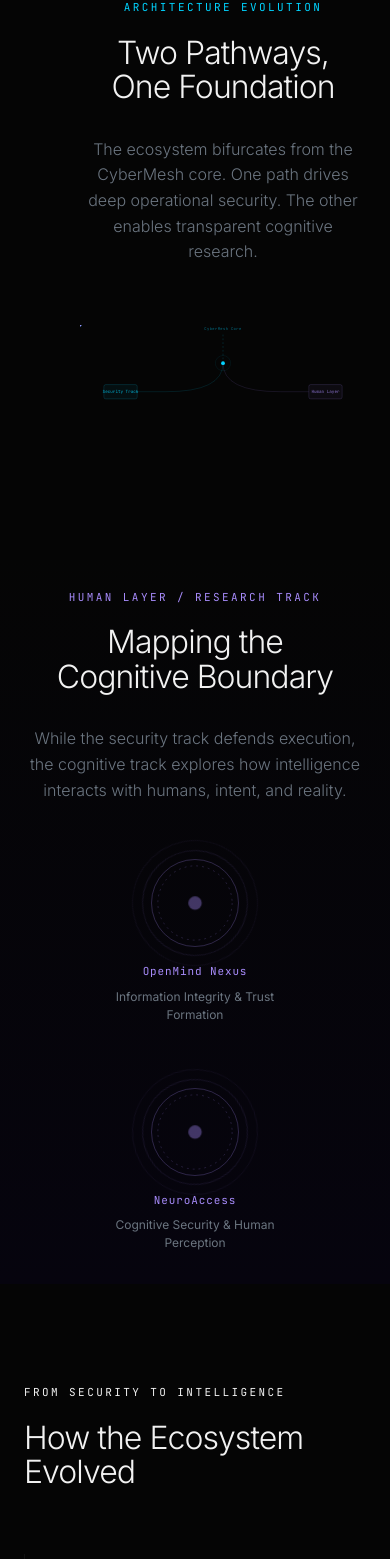
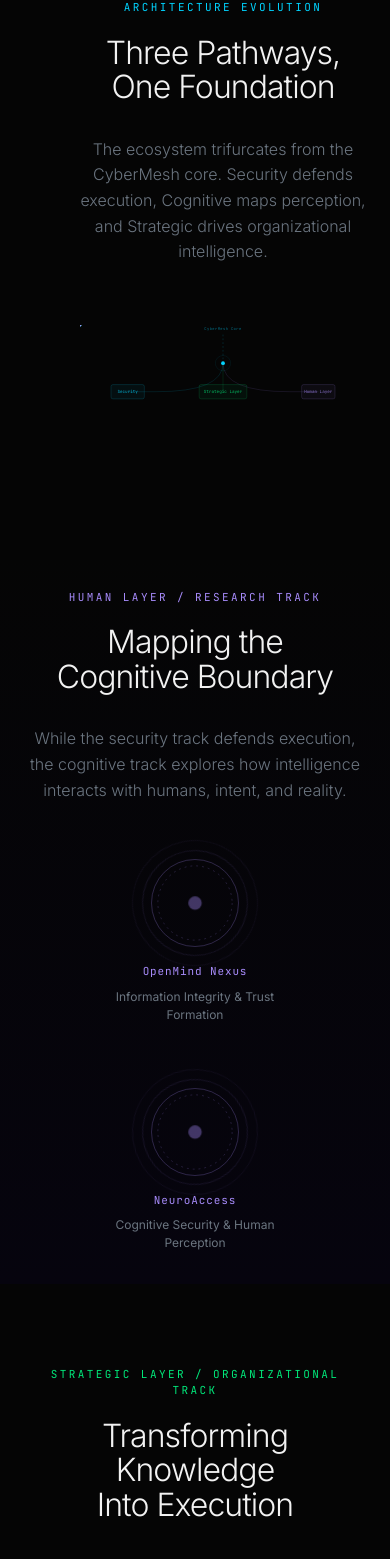
Before and after one commit to saishamehraa/PortFolio, a React (Vite) app: page / in a window 390 px wide. Shown: the part 5173-6732 px from the top of the page. Built offline with nearby package versions, Linux system fonts and the light colour scheme.

Commit message:
update: new repo

```diff
--- a/src/App.tsx
+++ b/src/App.tsx
@@ -7,6 +7,7 @@ import { OrchestrationFlow } from './components/OrchestrationFlow';
 import { SecurityIntelligence } from './components/SecurityIntelligence';
 import { BranchSplit } from './components/BranchSplit';
 import { CognitiveIntelligence } from './components/CognitiveIntelligence';
+import { StrategicIntelligence } from './components/StrategicIntelligence';
 import { OriginEcosystem } from './components/OriginEcosystem';
 import { FutureVision } from './components/FutureVision';
 import './styles/globals.css';
@@ -23,6 +24,7 @@ export default function App() {
       <SecurityIntelligence />
       <BranchSplit />
       <CognitiveIntelligence />
+      <StrategicIntelligence />
       <OriginEcosystem />
       <FutureVision />
     </>
--- a/src/components/BranchSplit.tsx
+++ b/src/components/BranchSplit.tsx
@@ -4,9 +4,9 @@ export function BranchSplit() {
   return (
     <section id="branch" className="centered eco-section" data-active="all">
       <span className="eyebrow c sr">Architecture Evolution</span>
-      <h2 className="sr sr-delay-1">Two Pathways,<br />One Foundation</h2>
+      <h2 className="sr sr-delay-1">Three Pathways,<br />One Foundation</h2>
       <p className="body-text centered sr sr-delay-2" style={{ maxWidth: '640px' }}>
-        The ecosystem bifurcates from the CyberMesh core. One path drives deep operational security. The other enables transparent cognitive research.
+        The ecosystem trifurcates from the CyberMesh core. Security defends execution, Cognitive maps perception, and Strategic drives organizational intelligence.
       </p>
 
       <div className="branch-visual sr sr-delay-3">
@@ -14,21 +14,32 @@ export function BranchSplit() {
           <svg viewBox="0 0 600 240" fill="none" style={{ width: '100%', height: 'auto' }}>
             <line x1="300" y1="20" x2="300" y2="80" stroke="rgba(0,212,255,.3)" strokeWidth="1" strokeDasharray="4 4" />
             <circle cx="300" cy="80" r="4" fill="var(--cyan)" />
-            <path d="M 300 80 Q 300 140 180 140 L 120 140" stroke="rgba(0,212,255,.25)" strokeWidth="1" fill="none" />
-            <path d="M 300 80 Q 300 140 420 140 L 480 140" stroke="rgba(167,139,250,.25)" strokeWidth="1" fill="none" />
 
+            {/* Paths */}
+            <path d="M 300 80 Q 300 140 160 140 L 100 140" stroke="rgba(0,212,255,.25)" strokeWidth="1" fill="none" />
+            <path d="M 300 80 L 300 140" stroke="rgba(0,232,122,.25)" strokeWidth="1" fill="none" />
+            <path d="M 300 80 Q 300 140 440 140 L 500 140" stroke="rgba(167,139,250,.25)" strokeWidth="1" fill="none" />
+
+            {/* Animated Particles */}
             <circle r="3" fill="#00D4FF">
-              <animateMotion dur="2.5s" repeatCount="indefinite" path="M 300 20 L 300 80 Q 300 140 180 140 L 120 140" />
+              <animateMotion dur="2.5s" repeatCount="indefinite" path="M 300 20 L 300 80 Q 300 140 160 140 L 100 140" />
+            </circle>
+            <circle r="3" fill="#00E87A">
+              <animateMotion dur="2.5s" repeatCount="indefinite" begin="0.2s" path="M 300 20 L 300 80 L 300 140" />
             </circle>
             <circle r="3" fill="#A78BFA">
-              <animateMotion dur="2.5s" repeatCount="indefinite" begin="0.4s" path="M 300 20 L 300 80 Q 300 140 420 140 L 480 140" />
+              <animateMotion dur="2.5s" repeatCount="indefinite" begin="0.4s" path="M 300 20 L 300 80 Q 300 140 440 140 L 500 140" />
             </circle>
 
-            <rect x="50" y="125" width="70" height="30" rx="4" fill="rgba(0,212,255,.05)" stroke="rgba(0,212,255,.3)" strokeWidth="1" />
-            <text x="85" y="143" textAnchor="middle" fill="rgba(0,212,255,.8)" fontFamily="'JetBrains Mono',monospace" fontSize="9">Security Track</text>
+            {/* Boxes and Text */}
+            <rect x="65" y="125" width="70" height="30" rx="4" fill="rgba(0,212,255,.05)" stroke="rgba(0,212,255,.3)" strokeWidth="1" />
+            <text x="100" y="143" textAnchor="middle" fill="rgba(0,212,255,.8)" fontFamily="'JetBrains Mono',monospace" fontSize="9">Security</text>
 
-            <rect x="480" y="125" width="70" height="30" rx="4" fill="rgba(167,139,250,.05)" stroke="rgba(167,139,250,.3)" strokeWidth="1" />
-            <text x="515" y="143" textAnchor="middle" fill="rgba(167,139,250,.8)" fontFamily="'JetBrains Mono',monospace" fontSize="9">Human Layer</text>
+            <rect x="250" y="125" width="100" height="30" rx="4" fill="rgba(0,232,122,.05)" stroke="rgba(0,232,122,.3)" strokeWidth="1" />
+            <text x="300" y="143" textAnchor="middle" fill="rgba(0,232,122,.8)" fontFamily="'JetBrains Mono',monospace" fontSize="9">Strategic Layer</text>
+
+            <rect x="465" y="125" width="70" height="30" rx="4" fill="rgba(167,139,250,.05)" stroke="rgba(167,139,250,.3)" strokeWidth="1" />
+            <text x="500" y="143" textAnchor="middle" fill="rgba(167,139,250,.8)" fontFamily="'JetBrains Mono',monospace" fontSize="9">Human Layer</text>
 
             <text x="300" y="10" textAnchor="middle" fill="rgba(0,212,255,.5)" fontFamily="'JetBrains Mono',monospace" fontSize="8" letterSpacing=".1em">CyberMesh Core</text>
             <circle cx="300" cy="80" r="16" stroke="rgba(0,212,255,.15)" strokeWidth="1" fill="none" />
--- a/src/components/EcosystemMinimap.tsx
+++ b/src/components/EcosystemMinimap.tsx
@@ -57,6 +57,7 @@ export function EcosystemMinimap() {
               if (isActive) {
                 if (n.classList.contains('c-name')) n.classList.add('active-c');
                 if (n.classList.contains('v-name')) n.classList.add('active-v');
+                if (n.classList.contains('e-name')) n.classList.add('active-e');
               } else {
                 n.classList.add('dim');
               }
@@ -143,6 +144,16 @@ export function EcosystemMinimap() {
             <a href="https://github.com/saishamehraa/NeuroAccess" target="_blank" rel="noopener noreferrer" style={{ textDecoration: 'none', color: 'inherit' }}>NeuroAccess</a>
           </div>
         </div>
+
+        <div className="eco-divider"></div>
+        <div className="eco-track-label str">STRATEGIC TRACK</div>
+
+        <div className="eco-node" onClick={(e) => { if ((e.target as HTMLElement).tagName !== 'A') document.getElementById('strategic')?.scrollIntoView({ behavior: 'smooth' }); }}>
+          <div id="nav-stratdean" className="eco-dot emerald"></div>
+          <div className="eco-name e-name">
+            <a href="https://github.com/saishamehraa/StratDean" target="_blank" rel="noopener noreferrer" style={{ textDecoration: 'none', color: 'inherit' }}>StratDean</a>
+          </div>
+        </div>
       </div>
     </>
   );
--- a/src/components/OriginEcosystem.tsx
+++ b/src/components/OriginEcosystem.tsx
@@ -35,11 +35,18 @@ export function OriginEcosystem() {
             <div className="origin-sub">To solve the trust gap, we developed orchestrated ecosystems where autonomous agents could cross-validate and secure each other.</div>
           </div>
         </div>
-        <div className="origin-step" style={{ borderLeftColor: 'transparent' }}>
+        <div className="origin-step">
           <div className="origin-year">PHASE 5</div>
           <div className="origin-text">
             <div className="origin-title">Cognitive Intelligence</div>
-            <div className="origin-sub">The final frontier extends beyond security—exploring how intelligence safely interacts with human perception and intent.</div>
+            <div className="origin-sub">The frontier extends beyond security—exploring how intelligence safely interacts with human perception and intent.</div>
+          </div>
+        </div>
+        <div className="origin-step" style={{ borderLeftColor: 'transparent' }}>
+          <div className="origin-year">PHASE 6</div>
+          <div className="origin-text">
+            <div className="origin-title">Strategic Intelligence</div>
+            <div className="origin-sub">Transforming trusted knowledge into organizational strategy, moving from cognitive understanding to coordinated execution.</div>
           </div>
         </div>
       </div>
--- /dev/null
+++ b/src/components/StrategicIntelligence.tsx
@@ -0,0 +1,30 @@
+import React from 'react';
+
+export function StrategicIntelligence() {
+  return (
+    <section id="strategic" className="centered eco-section" data-active="stratdean">
+      <span className="eyebrow e sr">Strategic Layer / Organizational Track</span>
+      <h2 className="sr sr-delay-1" style={{ maxWidth: '780px' }}>Transforming Knowledge<br />Into Execution</h2>
+      <p className="body-text centered sr sr-delay-2" style={{ maxWidth: '640px' }}>
+        Moving beyond security and cognition, the strategic track explores how organizations convert intelligence into coordinated execution and decision support.
+      </p>
+
+      <div className="cog-nodes sr sr-delay-3">
+        <div className="cog-node">
+          <div className="cog-orb">
+            <div className="cog-ring" style={{ borderColor: 'rgba(0,232,122,0.5)', animationDuration: '10s' }}></div>
+            <div className="cog-ring2" style={{ borderColor: 'rgba(0,232,122,0.3)', animationDuration: '20s' }}></div>
+            <div className="cog-orb-core" style={{ backgroundColor: '#00E87A', opacity: 0.9, transform: 'scale(1.3)', boxShadow: '0 0 20px rgba(0,232,122,0.4)' }}></div>
+            <svg style={{ position: 'absolute', inset: 0, width: '100%', height: '100%' }} viewBox="0 0 88 88">
+              <circle cx="44" cy="44" r="38" stroke="rgba(0,232,122,.2)" strokeWidth="1" strokeDasharray="2 4" fill="none" />
+            </svg>
+          </div>
+          <div className="cog-label" style={{ color: '#00E87A' }}>
+            <a href="https://github.com/saishamehraa/StratDean" target="_blank" rel="noopener noreferrer" style={{ textDecoration: 'none', color: 'inherit' }}>StratDean</a>
+          </div>
+          <div className="cog-desc">AI Chief of Staff & Organizational Intelligence</div>
+        </div>
+      </div>
+    </section>
+  );
+}
--- a/src/reference.css
+++ b/src/reference.css
@@ -63,6 +63,7 @@ nav {
 }
 .eco-track-label.sec { color: rgba(0,212,255,0.5); }
 .eco-track-label.cog { color: rgba(167,139,250,0.5); }
+.eco-track-label.str { color: rgba(0,232,122,0.5); }
 .eco-node {
   display: flex; align-items: center; gap: 8px; padding: 6px 8px;
   border-radius: 4px; cursor: pointer; transition: all .3s; margin-bottom: 2px;
@@ -72,12 +73,15 @@ nav {
 .eco-dot { width: 7px; height: 7px; border-radius: 50%; flex-shrink: 0; transition: all .4s; border: 1px solid; }
 .eco-dot.cyan { background: rgba(0,212,255,0.15); border-color: rgba(0,212,255,0.3); }
 .eco-dot.violet { background: rgba(167,139,250,0.15); border-color: rgba(167,139,250,0.3); }
+.eco-dot.emerald { background: rgba(0,232,122,0.15); border-color: rgba(0,232,122,0.3); }
 .eco-name { font-family: 'JetBrains Mono', monospace; font-size: 9px; letter-spacing: .06em; transition: color .3s; }
 .eco-dot.cyan.active { background: var(--cyan); border-color: var(--cyan); box-shadow: 0 0 8px rgba(0,212,255,0.5); }
 .eco-dot.violet.active { background: var(--violet); border-color: var(--violet); box-shadow: 0 0 8px rgba(167,139,250,0.5); }
+.eco-dot.emerald.active { background: var(--emerald); border-color: var(--emerald); box-shadow: 0 0 8px rgba(0,232,122,0.5); }
 .eco-dot.dim { opacity: .18; }
 .eco-name.active-c { color: var(--cyan); }
 .eco-name.active-v { color: var(--violet); }
+.eco-name.active-e { color: var(--emerald); }
 .eco-name.dim { color: rgba(107,117,128,0.4); }
 .eco-divider { height: 1px; background: var(--border); margin: 10px 0; }
 
```
Also changed, not shown: src/components/Projects.tsx (+33 -1 lines), 3 other files (tests, documents, lock files or other folders).
